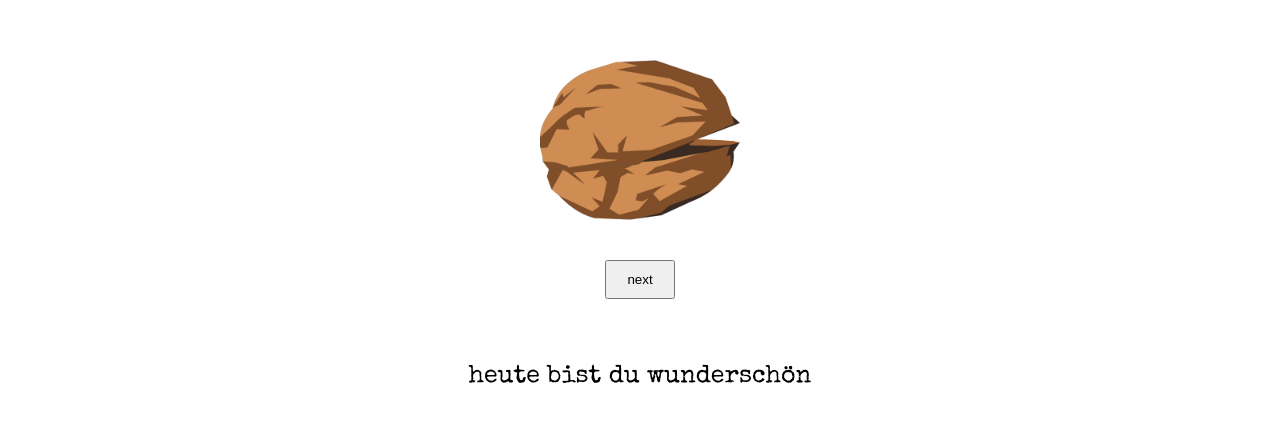
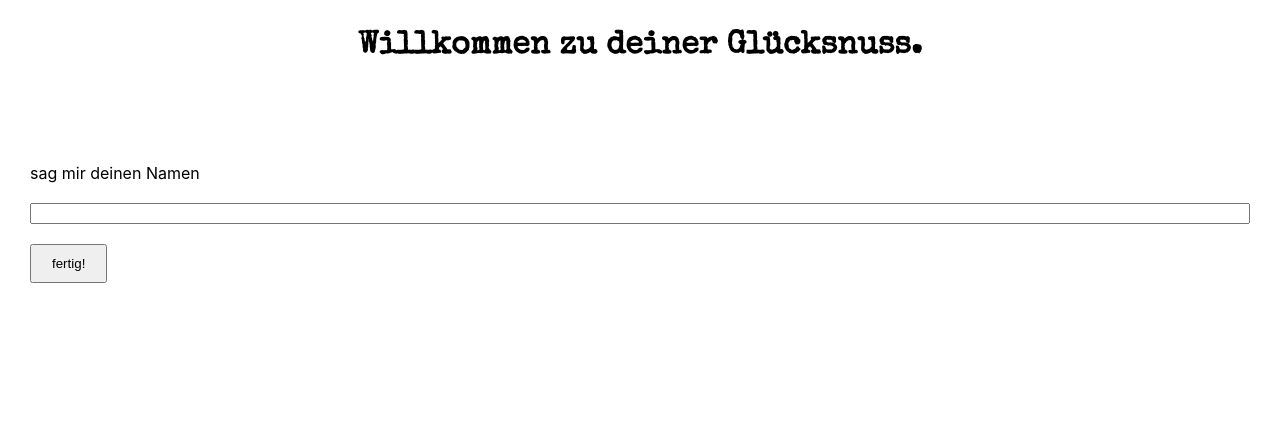
Before and after one commit to julialoeschel/lucky-nuts, a React (Create React App) app: page / in a window 1280 px wide. Shown: the top 422 px of the page. Built offline with nearby package versions, Linux system fonts and the light colour scheme.

Commit message:
add form for Username

```diff
--- a/src/App.js
+++ b/src/App.js
@@ -1,6 +1,14 @@
-import QuoteNut from "./Components/QuotesNut";
+import QuoteNut from "./pages/QuotesNut";
+import Welcome from "./pages/Welcome";
+import { Route, Routes } from "react-router-dom";
+
 function App() {
-  return <QuoteNut></QuoteNut>;
+  return (
+    <Routes>
+      <Route path="/" element={<Welcome />} />
+      <Route path="/quotes" element={<QuoteNut />} />
+    </Routes>
+  );
 }
 
 export default App;
--- /dev/null
+++ b/src/Components/NameInput.js
@@ -0,0 +1,30 @@
+import styled from "styled-components";
+import Button from "./Button";
+
+export default function NameInput({ onSubmit }) {
+  function handleSubmit(event) {
+    event.preventDefault();
+    const form = event.target;
+    const inputElement = form.elements.name;
+    onSubmit(inputElement.value);
+    form.reset();
+  }
+
+  return (
+    <Form onSubmit={handleSubmit}>
+      <label htmlFor="name">sag mir deinen Namen</label>
+      <input type="text" name="username" id="name" />
+      <Button>fertig!</Button>
+    </Form>
+  );
+}
+
+const Form = styled.form`
+  display: grid;
+  margin: 100px 30px;
+  gap: 20px;
+
+  Button {
+    justify-self: start;
+  }
+`;
--- a/src/Components/QuotesNut.js
+++ b/src/pages/QuotesNut.js
@@ -1,7 +1,7 @@
 import { useState } from "react";
 import { data } from "../data";
 import nut from "../nut.png";
-import Button from "./Button";
+import Button from "../Components/Button";
 import styled from "styled-components";
 
 export default function QuoteNut() {
@@ -13,12 +13,17 @@ export default function QuoteNut() {
     setRandomNumber(randomNumber);
   }
 
+  const userName = localStorage.getItem("userName");
+
   return (
-    <Container>
-      <Img src={nut} alt="nut of wisdom" width={200} />
-      <Button onClick={handleClick}>next</Button>
-      <Quote>{data[randomNumber].quote}</Quote>
-    </Container>
+    <>
+      <Heading>Moin {userName} !</Heading>
+      <Container>
+        <Img src={nut} alt="nut of wisdom" width={200} />
+        <Button onClick={handleClick}>next</Button>
+        <Quote>{data[randomNumber].quote}</Quote>
+      </Container>
+    </>
   );
 }
 
@@ -40,3 +45,10 @@ const Quote = styled.p`
   text-align: center;
   padding: 20px;
 `;
+
+const Heading = styled.h2`
+  font-family: "Special Elite", cursive;
+  color: #cf8d53;
+  text-align: center;
+  font-size: 40px;
+`;
--- /dev/null
+++ b/src/pages/Welcome.js
@@ -0,0 +1,25 @@
+import NameInput from "../Components/NameInput";
+import styled from "styled-components";
+import { useNavigate } from "react-router-dom";
+
+export default function Welcome() {
+  let navigate = useNavigate();
+
+  function handleNewUser(user) {
+    localStorage.setItem("userName", user);
+    navigate("/quotes");
+  }
+
+  return (
+    <>
+      <Title>Willkommen zu deiner Glücksnuss.</Title>
+      <NameInput onSubmit={handleNewUser}></NameInput>
+    </>
+  );
+}
+
+const Title = styled.h1`
+  font-family: "Special Elite", cursive;
+  margin: 30px;
+  text-align: center;
+`;
```
